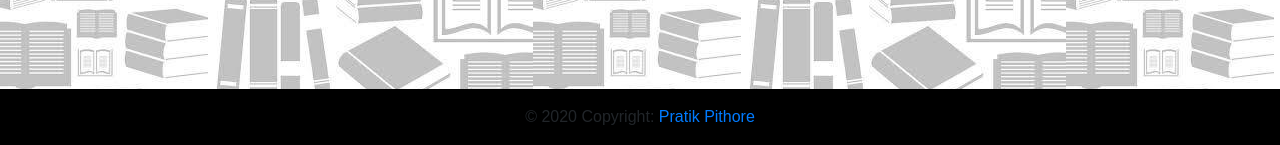
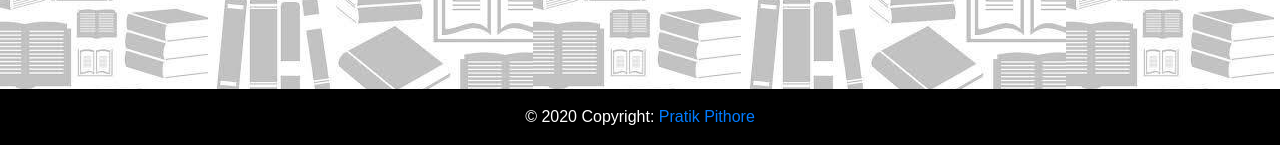
Before and after one commit to Pratik-sys/book-recommender, a Flask app: page / in a window 1280 px wide; the page is wider, and only the part inside the window is pictured. Shown: the part 655-800 px from the top of that part. Run offline with Flask 2, Linux system fonts and the light colour scheme; some libraries are stand-ins or nearby versions; some web fonts are replaced.

Commit message:
fix footer text color

```diff
--- a/bookrecommender/templates/base.html
+++ b/bookrecommender/templates/base.html
@@ -44,7 +44,7 @@
     {%block body%} {%endblock%}
 
     <footer class="page-footer">
-      <div class="footer-copyright text-center py-3">© 2020 Copyright:
+      <div class="footer-copyright text-center py-3" style="color: white;">© 2020 Copyright:
         <a href="https://github.com/Pratik-sys">Pratik Pithore</a>
       </div>
         </div>
```
